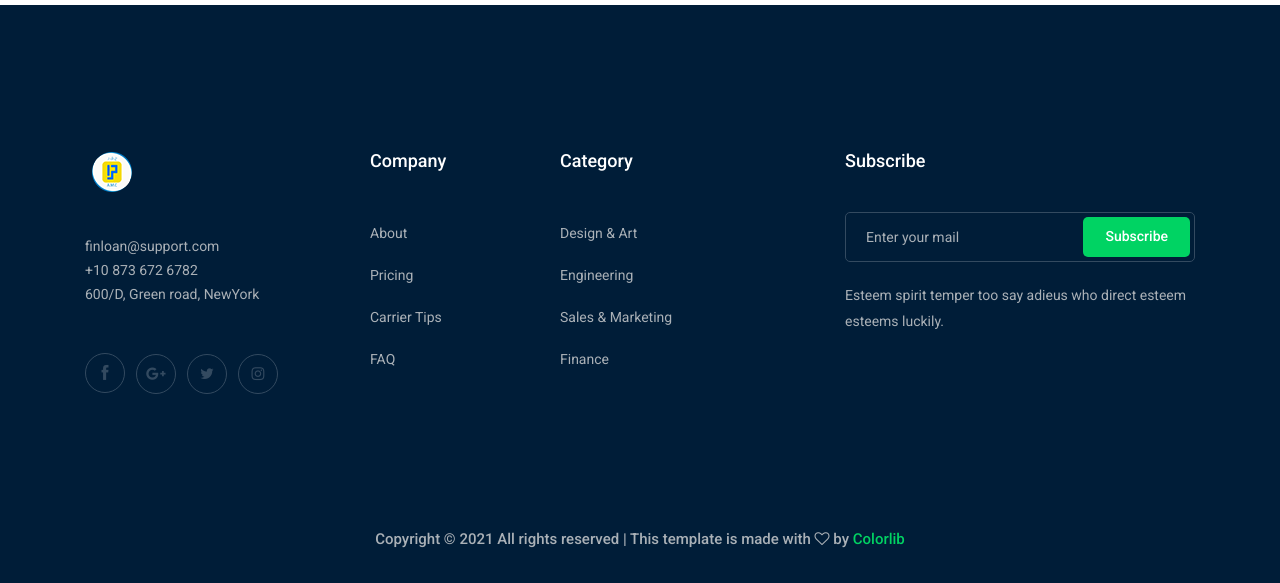
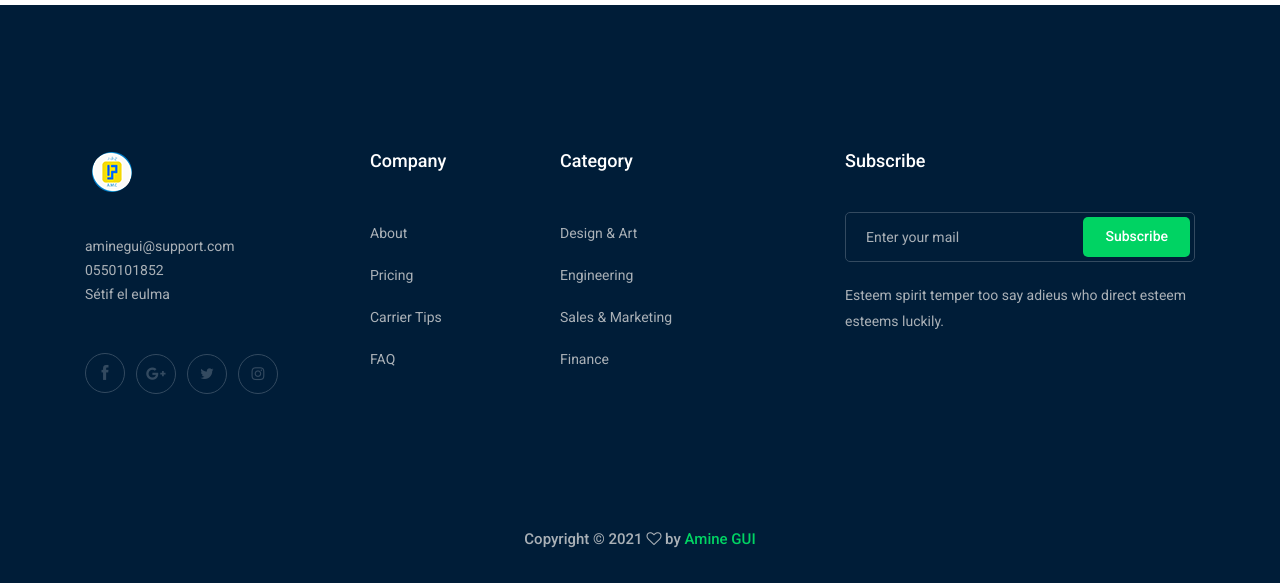
Before and after one commit to aminegui19/src, a Django app: page /contact-us/ in a window 1280 px wide. Shown: the part 1101-1684 px from the top of the page. Run offline with Django 3.2, Linux system fonts and the light colour scheme; some libraries are stand-ins or nearby versions.

Commit message:
change base config

```diff
--- a/templates/base.html
+++ b/templates/base.html
@@ -48,15 +48,18 @@
                     <nav>
                       <ul id="navigation">
                         <li><a href="{% url 'job:job_list'%}">Accueil</a></li>
-                        <li><a href="{% url 'job:job_list'%}">Liste des postes</a></li>
-                        <li><a href="{% url 'contact:contact'%}">Contact</a></li>
+                        <li>
+                          <a href="{% url 'job:job_list'%}">Liste des postes</a>
+                        </li>
+                        <li>
+                          <a href="{% url 'contact:contact'%}">Contact</a>
+                        </li>
                       </ul>
                     </nav>
                   </div>
                 </div>
                 <div class="col-xl-3 col-lg-3 d-none d-lg-block">
                   <div class="Appointment">
-
                     {% if request.user.is_authenticated %}
                     <div class="phone_num d-none d-xl-block">
                       <a href="{%url 'accounts:profile' %}">Profile</a>
@@ -72,9 +75,10 @@
 
                     {% endif %}
 
-
                     <div class="d-none d-lg-block">
-                      <a class="boxed-btn3" href="{% url 'jobs:add_job'%}">Ajouter Poste</a>
+                      <a class="boxed-btn3" href="{% url 'jobs:add_job'%}"
+                        >Ajouter Poste</a
+                      >
                     </div>
                   </div>
                 </div>
@@ -105,9 +109,9 @@
                   </a>
                 </div>
                 <p>
-                  finloan@support.com <br />
-                  +10 873 672 6782 <br />
-                  600/D, Green road, NewYork
+                  aminegui@support.com <br />
+                  0550101852 <br />
+                  Sétif el eulma
                 </p>
                 <div class="socail_links">
                   <ul>
@@ -200,9 +204,9 @@
                 <script>
                   document.write(new Date().getFullYear());
                 </script>
-                All rights reserved | This template is made with
+
                 <i class="fa fa-heart-o" aria-hidden="true"></i> by
-                <a href="https://colorlib.com" target="_blank">Colorlib</a>
+                <a href="" target="_blank">Amine GUI</a>
                 <!-- Link back to Colorlib can't be removed. Template is licensed under CC BY 3.0. -->
               </p>
             </div>
```
